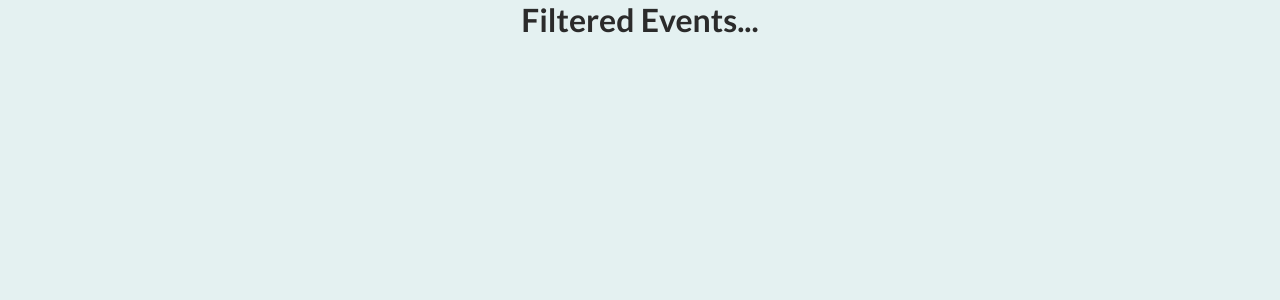
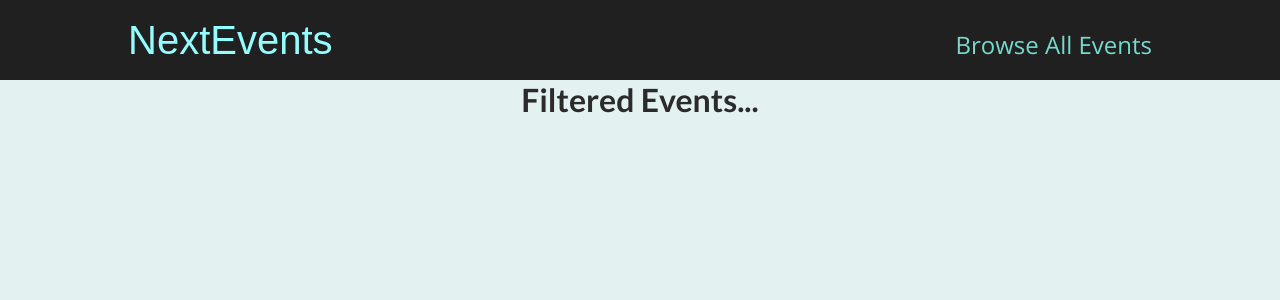
Before and after one commit to amoljagtap17/2021-next-events, a Next.js app: page /events/1 in a window 1280 px wide. Shown: the top 300 px of the page. Built offline with nearby package versions, Linux system fonts and the light colour scheme.

Commit message:
NEXT_EVENTS: Add Layout component

```diff
--- /dev/null
+++ b/components/layout/Layout.js
@@ -0,0 +1,10 @@
+import { MainHeader } from './MainHeader'
+
+export const Layout = ({ children }) => {
+  return (
+    <>
+      <MainHeader />
+      <main>{children}</main>
+    </>
+  )
+}
--- /dev/null
+++ b/components/layout/MainHeader.js
@@ -0,0 +1,19 @@
+import Link from 'next/link'
+import styles from './MainHeader.module.css'
+
+export const MainHeader = () => {
+  return (
+    <header className={styles.header}>
+      <div className={styles.logo}>
+        <Link href="/">NextEvents</Link>
+      </div>
+      <nav className={styles.navigation}>
+        <ul>
+          <li>
+            <Link href="/events">Browse All Events</Link>
+          </li>
+        </ul>
+      </nav>
+    </header>
+  )
+}
--- /dev/null
+++ b/components/layout/MainHeader.module.css
@@ -0,0 +1,41 @@
+.header {
+  width: 100%;
+  display: flex;
+  justify-content: space-between;
+  align-items: baseline;
+  padding: 1rem 10%;
+  height: 5rem;
+  background-color: #202020;
+}
+
+.logo {
+  font-size: 1.5rem;
+  color: white;
+  font-family: 'Fira', sans-serif;
+  height: 100%;
+  display: flex;
+  justify-content: center;
+  align-items: center;
+  color: #94fdfd;
+}
+
+.logo a {
+  text-decoration: none;
+  color: #94fdfd;
+}
+
+.navigation a {
+  text-decoration: none;
+  color: #74dacc;
+  font-size: 1rem;
+}
+
+@media (min-width: 768px) {
+  .logo {
+    font-size: 2.5rem;
+  }
+
+  .navigation a {
+    font-size: 1.5rem;
+  }
+}
--- /dev/null
+++ b/components/layout/index.js
@@ -0,0 +1 @@
+export * from './Layout'
--- a/pages/_app.js
+++ b/pages/_app.js
@@ -1,7 +1,12 @@
+import { Layout } from 'components/layout'
 import '../styles/globals.css'
 
 function MyApp({ Component, pageProps }) {
-  return <Component {...pageProps} />
+  return (
+    <Layout>
+      <Component {...pageProps} />
+    </Layout>
+  )
 }
 
 export default MyApp
```
